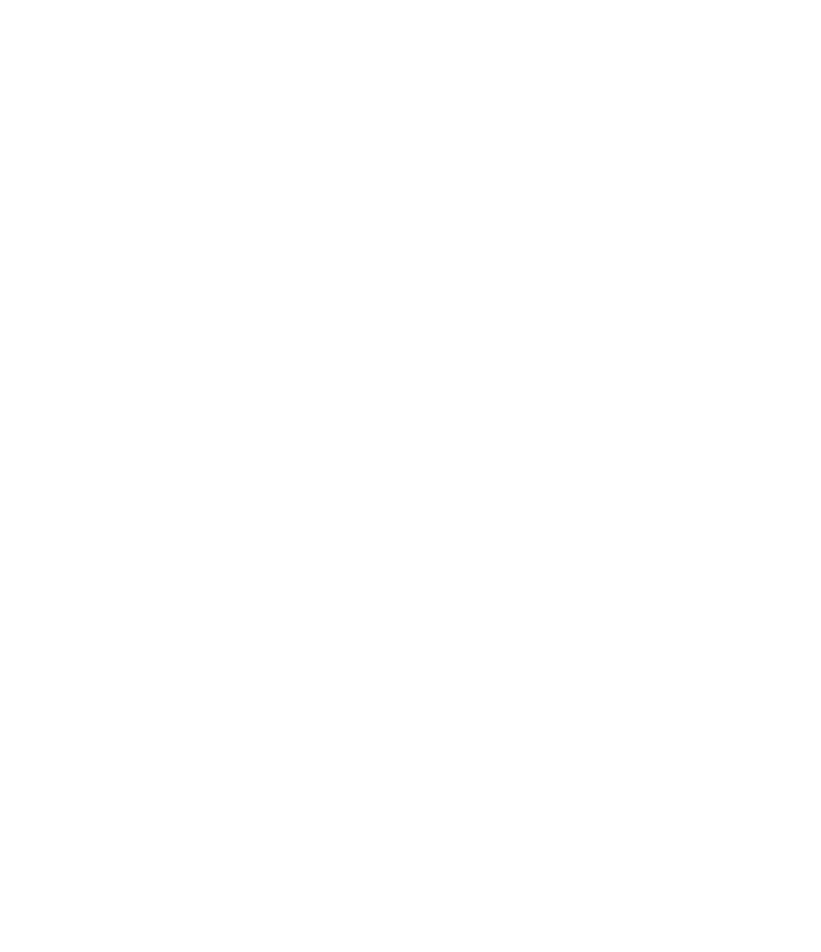
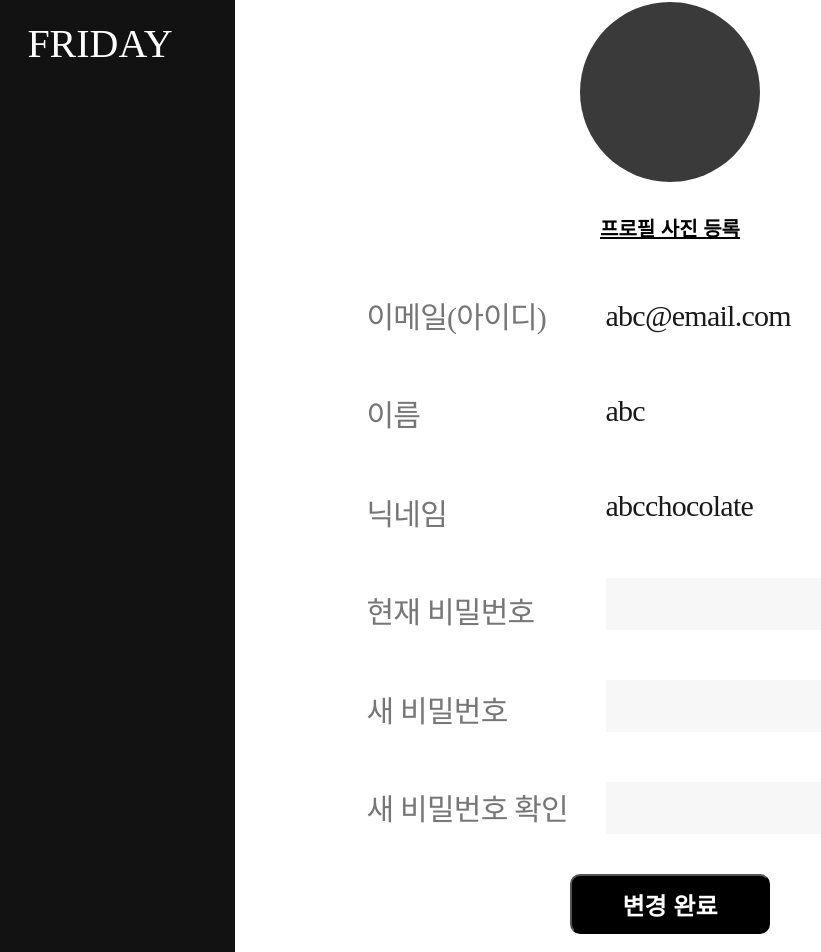
Before and after one commit to liketoy/doitdoit-frontend, a Vue app: page /profile in a window 1280 px wide. Shown: the part 311-1263 px from the top of the page, without its empty margins (85-906 px from the left). Before the commit the page ends 800 px from the top, so only its background shows below. Built offline with nearby package versions, Linux system fonts and the light colour scheme; a web font is replaced by a local one.

Commit message:
0827 profile page

```diff
--- a/src/router/index.js
+++ b/src/router/index.js
@@ -20,6 +20,11 @@
 		component: () => import("../views/SignIn.vue"),
 	},
 	{
+		path: "/profile",
+		name: "Profile",
+		component: () => import("../views/profile.vue"),
+	},
+	{
 		path: "/about",
 		name: "About",
 		// route level code-splitting
--- a/src/views/SignIn.vue
+++ b/src/views/SignIn.vue
@@ -23,7 +23,7 @@
 	</div>
 </template>
 
-<style>
+<style scoped>
 	.fullscreen {
 		width: 100vw;
 		height: 100vh;
--- /dev/null
+++ b/src/views/profile.vue
@@ -0,0 +1,132 @@
+<template>
+	<LayoutVue>
+		<div class="bg__white">
+			<div class="top__container">
+				<h1 class="myinfo">내 정보</h1>
+			</div>
+			<div class="profile__img"></div>
+			<div class="profile__container">
+				<button class="upload__btn">
+					<h1 class="upload__btn__text">프로필 사진 등록</h1>
+				</button>
+				<div class="profile__wrapper">
+					<div class="profile__info__left">
+						<label for="email" style="margin-bottom: 50px">이메일(아이디)</label>
+
+						<label for="name" style="margin-bottom: 50px">이름</label>
+
+						<label for="nickname" style="margin-bottom: 50px">닉네임</label>
+
+						<label for="present_pw" style="margin-bottom: 50px">현재 비밀번호</label>
+
+						<label for="new_pw" style="margin-bottom: 50px">새 비밀번호</label>
+
+						<label f0r="new_pw">새 비밀번호 확인</label>
+					</div>
+					<div class="profile__info__right">
+						<h2 style="margin-bottom: 50px">abc@email.com</h2>
+						<h2 style="margin-bottom: 50px">abc</h2>
+						<h2 style="margin-bottom: 50px">abcchocolate</h2>
+						<input class="pw__box" type="password" name="present_pw" style="margin-bottom: 50px" />
+						<input class="pw__box" type="password" name="new_pw" style="margin-bottom: 50px" />
+						<input class="pw__box" type="password" name="new_pw_check" />
+					</div>
+				</div>
+			</div>
+			<button class="changecomplete__btn">
+				<h1 class="changecomplete__btn__text">변경 완료</h1>
+			</button>
+		</div>
+	</LayoutVue>
+</template>
+
+<style scoped>
+	.bg__white {
+		width: 100%;
+		display: flex;
+		flex-direction: column;
+		align-items: center;
+	}
+	.top__container {
+		box-sizing: boder-box;
+		display: flex;
+		width: 100%;
+		margin-bottom: 30px;
+		font-size: 50px;
+		font-weight: 600;
+	}
+	.usericon {
+		width: 60px;
+		height: 60px;
+	}
+	.profile__container {
+		box-sizing: border-box;
+		width: 607px;
+		margin-bottom: 40px;
+	}
+
+	.profile__img {
+		width: 180px;
+		height: 180px;
+		border-radius: 50%;
+		background: #3a3a3a;
+	}
+	.upload__btn {
+		margin-bottom: 50px;
+		margin-top: 30px;
+		background: transparent;
+		cursor: pointer;
+		border: none;
+	}
+	.upload__btn__text {
+		text-decoration: underline;
+		font-size: 20px;
+		font-weight: 600;
+	}
+	.profile__wrapper {
+		display: grid;
+		grid-template-columns: 239px 1fr;
+
+		text-align: left;
+		font-size: 30px;
+		letter-spacing: -0.75px;
+	}
+	.profile__info__left {
+		display: flex;
+		flex-direction: column;
+		justify-content: space-around;
+		color: #767676;
+	}
+	.profile__info__right {
+		align-items: left;
+	}
+	.changecomplete__btn {
+		background: black;
+		border-radius: 10px;
+		width: 200px;
+		height: 60px;
+		align-items: center;
+		cursor: pointer;
+	}
+	.changecomplete__btn__text {
+		font-size: 24px;
+		font-weight: 600;
+		color: white;
+	}
+	.pw__box {
+		width: 368px;
+		height: 50px;
+		background: #f7f7f7 0% 0%;
+		border: none;
+		opacity: 1;
+		font-size: 30px;
+	}
+</style>
+<script>
+	import LayoutVue from "../components/Layout.vue";
+	export default {
+		components: {
+			LayoutVue,
+		},
+	};
+</script>
```
